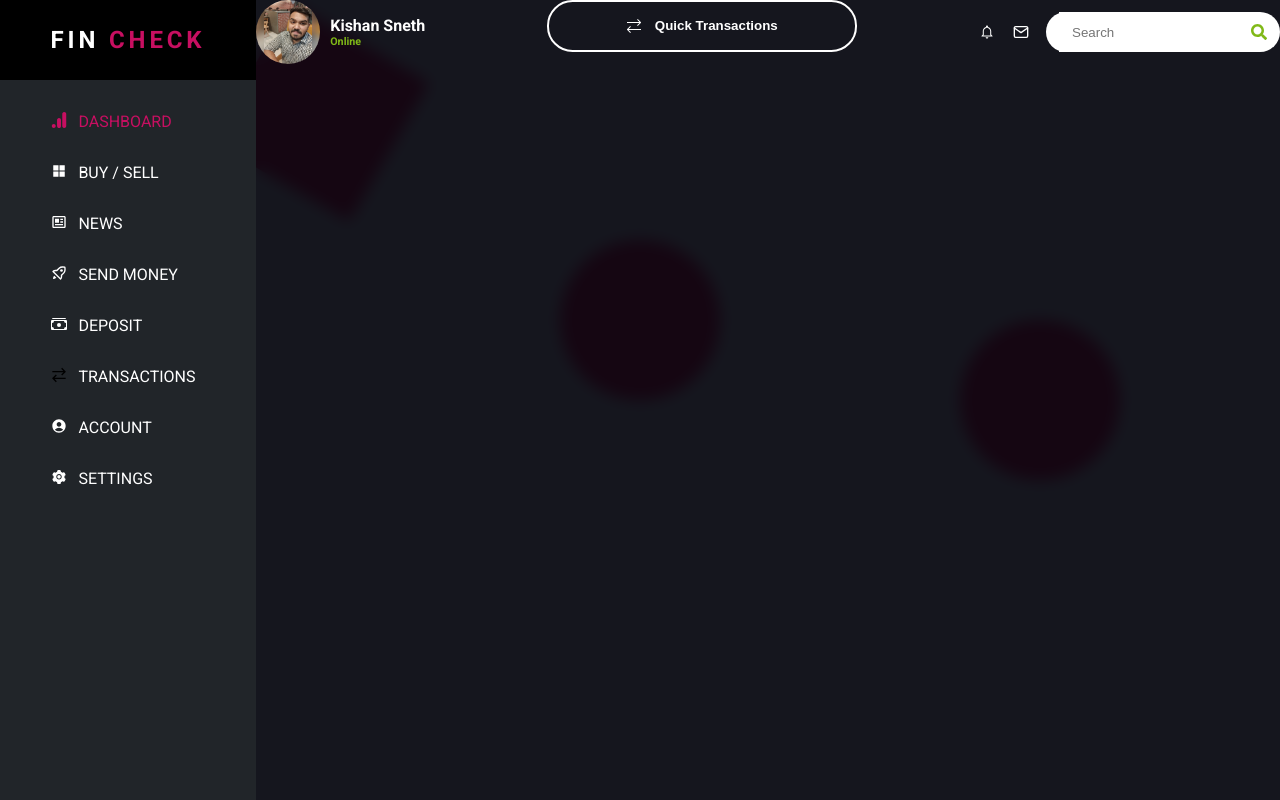
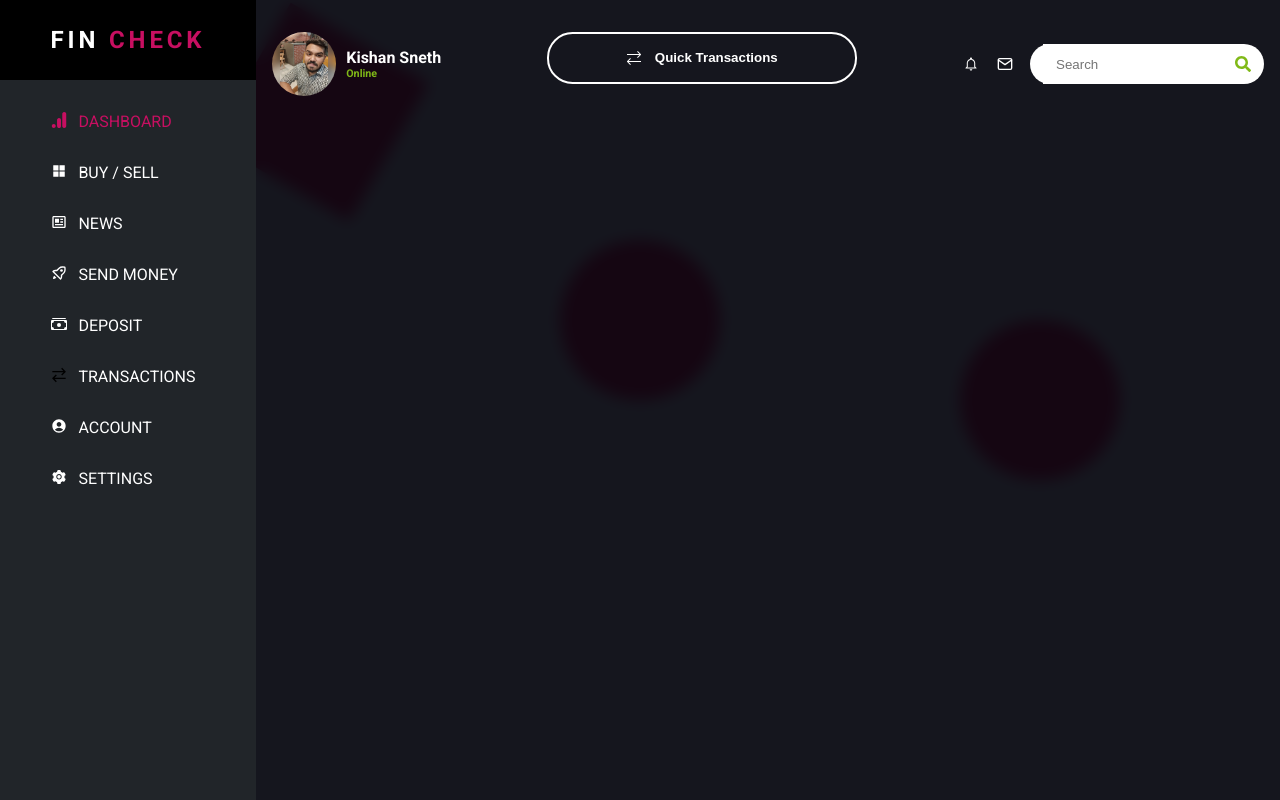
Before and after one commit to EvgeniyKucheryavenko/Dashboard, a React (Create React App) app: page / in a window 1280 px wide. Built offline with nearby package versions, Linux system fonts and the light colour scheme.

Commit message:
styled Wallets

```diff
--- a/src/components/DashboardApp.jsx
+++ b/src/components/DashboardApp.jsx
@@ -1,5 +1,7 @@
 import React from 'react';
 import Navbar from "./Navbar";
+import Wallets from "./Wallets";
+
 const DashboardApp = () => {
     return (
         <div className="app">
--- a/src/components/Wallets.jsx
+++ b/src/components/Wallets.jsx
@@ -1,6 +1,16 @@
 import React from 'react';
+import {BsTree} from "react-icons/bs";
+import wallet1 from '../assets/wallet1.png';
+import wallet2 from '../assets/wallet2.png';
 
 const Wallets = () => {
+    const Wallets = [
+        {
+            name: 'BTC (Bitcoin)',
+            balance: "1,77,10",
+
+        }
+    ]
     return (
         <div>
 
--- a/src/scss/components/_dashboardApp.scss
+++ b/src/scss/components/_dashboardApp.scss
@@ -3,4 +3,5 @@
   height: 100%;
   background: rgba(6,7,15,0.938);
   backdrop-filter: blur(8px);
+  padding: 2rem 1rem 2rem 1rem;
 }
```
